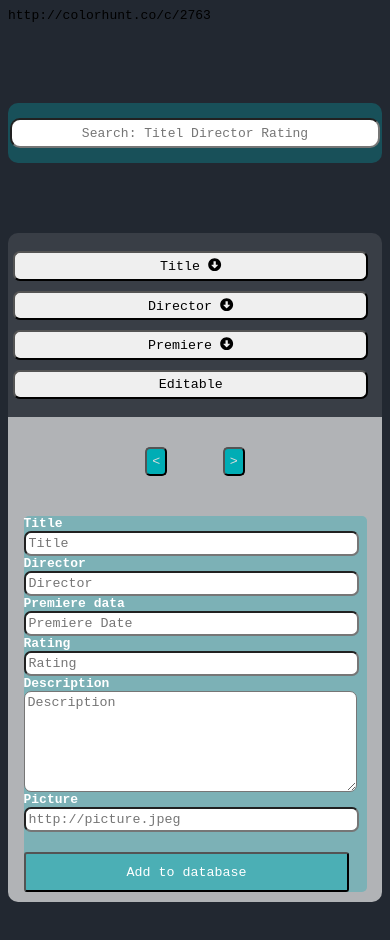
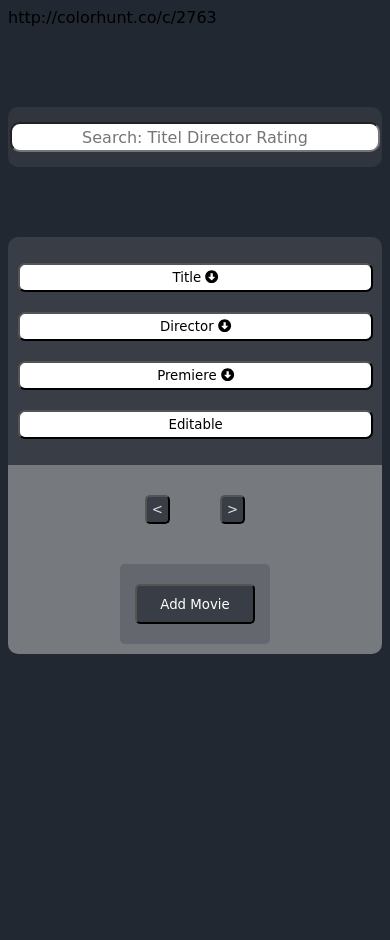
Before and after one commit to JohanAugustsson/Labb3, a plain HTML site: page index.html in a window 390 px wide. After the commit the page ends 844 px from the top, so only its background shows below. Drawn offline with Linux system fonts and the light colour scheme; no server answers.

Commit message:
update of css

```diff
--- a/css/index.css
+++ b/css/index.css
@@ -1,17 +1,18 @@
 body{
   background-color: #222831;
   box-sizing: border-box;
-  font-family: monospace;
+
 }
 *{
   font-family: monospace;
+  font-family: 'Righteous', cursive;
 }
 .searchBar{
   display: flex;
   position: relative;
   top: 80px;
   color: white;
-  background-color: rgba(0, 173, 181, 0.3);
+  background-color: rgba(57, 62, 70, 0.6);
   height: 90px;
   border-radius: 10px;
 }
@@ -23,7 +24,7 @@ body{
   font-size: 1.5em;
   text-align: center;
   margin: 15px auto;
-  min-width: 350px;
+  min-width: 440px;
   border-radius: 10px;
 }
 .wrapper{
@@ -47,10 +48,10 @@ body{
 .menubar button{
   display: inline-block;
   border-radius: 7px;
-  margin: 5px;
+  margin: 10px;
   padding: 5px;
-  width: 100px;
-
+  width: 140px;
+  background-color: #ffff;
 }
 
 .menubar  ul{
@@ -60,7 +61,8 @@ body{
   list-style: none;
 }
 .menubar .active{
-  background-color: rgba(0, 173, 181, 0.9);
+  background-color: #393E46;
+  color: white;
 }
 
 #main-container{
@@ -68,7 +70,7 @@ body{
   max-width: 1100px;
   flex: 1 1 80%;
   background-color: #393E46;
-  background-color: rgba(238, 238, 238, 0.7);
+  background-color: rgba(238, 238, 238, 0.41);
   border-top-right-radius: 10px;
   border-bottom-right-radius: 10px;
 
@@ -83,8 +85,8 @@ body{
 }
 .movie{
   position: relative;
-  width: 20em;
-  height: 30em;
+  width: 17em;
+  height: 26em;
   background-size: cover;
   background-position: center;
   background-repeat: no-repeat;
@@ -124,7 +126,7 @@ p.movie-description{
 #btn-next,#btn-previous{
   display: inline-block;
   padding: 5px;
-  background-color: #00ADB5;
+  background-color: #393E46;
   color: rgb(221,221,221);
   border-radius: 5px;
 }
@@ -160,8 +162,13 @@ p.movie-description{
   text-decoration: none;
 }
 
-
+.addMovieUserForm{
+  flex-direction: column;
+  display: none;
+}
 .addMovieForm{
+  display: flex;
+  flex-direction: column;
   position: relative;
   min-width: 150px;
   background-size: cover;
@@ -171,7 +178,7 @@ p.movie-description{
   border-radius: 5px;
   font-weight: bold;
   margin-top: 20px;
-  background-color: rgba(0, 173, 181, 0.3);
+  background-color: rgba(57, 62, 70, 0.3);
 }
 .addMovieForm input, .addMovieForm textarea{
   width: 95%;
@@ -183,14 +190,15 @@ p.movie-description{
   height: 7em;
 }
 .addMovieForm button{
-  width: 95%;
+  width: 120px;
   height: 3em;
-  border-radius: 3px;
-  margin-top: 20px;
+  border-radius: 5px;
+  margin: 20px auto;
   padding: 3px;
-  background-color: rgba(0, 173, 181, 0.4);
-  color: white;
+  background-color: #393E46;
+  color: White;
 }
+
 
 #popup-container{
   display: flex;
@@ -234,11 +242,11 @@ p.movie-description{
   }
 
   .movie{
-    width: 15em;
-    height: 24em;
+    width: 16em;
+    height: 25em;
   }
   .movie-container{
-    grid-template-columns: repeat(auto-fit, minmax(200px,1fr));
+    grid-template-columns: repeat(auto-fit, minmax(250px,1fr));
   }
 }
 
--- a/index.html
+++ b/index.html
@@ -10,6 +10,7 @@
     <link href="./css/index.css" type="text/css" rel="stylesheet"></link>
     <link rel="shortcut icon" type="image/png" href="./img/favicon2.png"/>
     <script defer src="https://use.fontawesome.com/releases/v5.0.6/js/all.js"></script>
+    <link href="https://fonts.googleapis.com/css?family=Nanum+Pen+Script" rel="stylesheet" />
   </head>
   <body>
     http://colorhunt.co/c/2763
@@ -43,7 +44,12 @@
         </div>
 
         <div class= "movie-container">
+
           <div class="addMovieForm">
+
+              <button id="btn-show-form">Add Movie</button>
+
+            <div class="addMovieUserForm">
               <label for="title">Title</label>
               <input class="form-title" type="text" name="title" placeholder="Title"/>
               <label for="director">Director</label>
@@ -57,6 +63,7 @@
               <label for="">Picture</label>
               <input class="form-picture"type="text" name="Picture" placeholder="http://picture.jpeg"/>
               <button id="btn-SaveToDb">Add to database</button>
+            </div>
           </div>
 
         </div>
--- a/js/index.js
+++ b/js/index.js
@@ -104,6 +104,18 @@ window.addEventListener("load",function(event){
     updateDom();
   })
 
+  document.getElementById('btn-show-form').addEventListener("click",function(event){
+    let addMovieUserForm = document.getElementsByClassName("addMovieUserForm")[0];
+    if(document.getElementsByClassName("addMovieUserForm")[0].style.display == "flex"){
+      addMovieUserForm.style.display= "none";
+      document.getElementById('btn-show-form').innerText="Add Movie";
+    }else{
+      addMovieUserForm.style.display= "flex";
+      document.getElementById('btn-show-form').innerText="Close";
+    }
+    console.log("funka");
+  })
+
   setupDbListener();
 
 
@@ -204,10 +216,9 @@ let saveToDatabase=()=>{
       if(image){
         let str = target.value;
         if(str.includes(".jpg") || str.includes(".jpeg") || str.includes(".png")){
-
+          //test passed
         }else{
           test = false;
-
           target.style.color = "red";
           target.value="Not a valid picture (jpg,jpeg or png)"
           setTimeout(function (){
```
Lines whose indentation alone changed are shown as unchanged.
